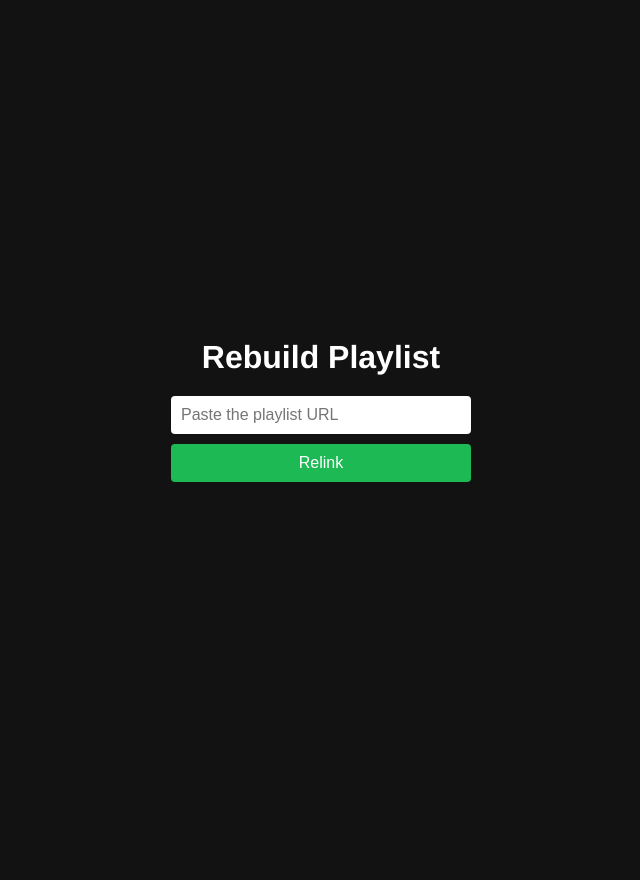
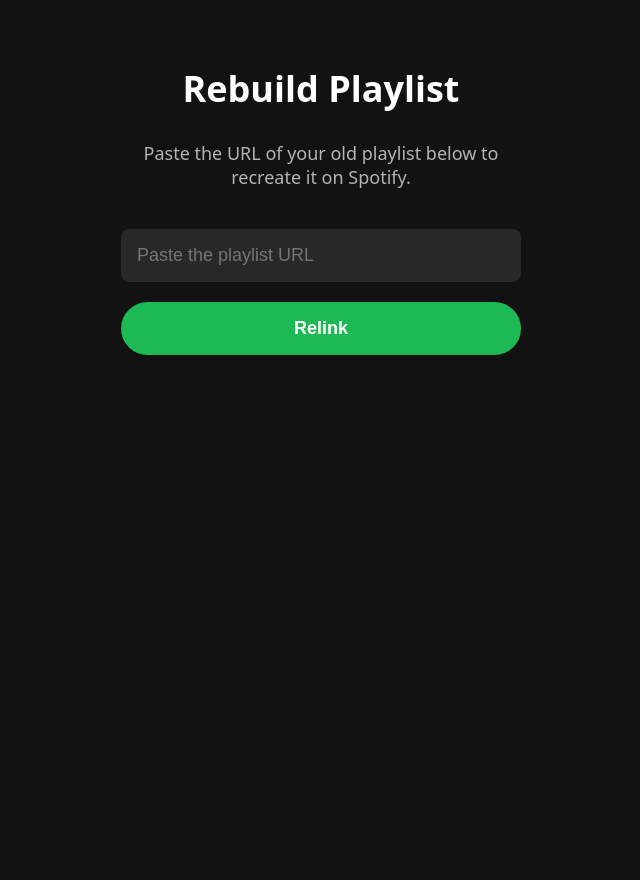
Before and after one commit to plkv/playlist-relinker, a Flask app: template templates/relink.html in a window 1280 px wide. Shown: the whole page, without its empty margins (319-959 px from the left). Before the commit the page ends 482 px from the top, so only its background shows below. Run offline with Flask 3, Linux system fonts and the light colour scheme; the template is opened without the code that fills it, so the values that code supplies are empty.

Commit message:
Update index page design based on Spotify style

```diff
--- a/templates/relink.html
+++ b/templates/relink.html
@@ -2,64 +2,89 @@
 <html lang="en">
 <head>
     <meta charset="UTF-8">
-    <title>Relink Playlist</title>
+    <title>Rebuild Playlist</title>
     <style>
         body {
             background-color: #121212;
             color: #FFFFFF;
-            font-family: 'Helvetica Neue', Helvetica, Arial, sans-serif;
+            font-family: system-ui, -apple-system, BlinkMacSystemFont, 'Inter', 'Segoe UI', Roboto, Oxygen, Ubuntu, Cantarell, 'Open Sans', 'Helvetica Neue', sans-serif;
             display: flex;
             flex-direction: column;
             align-items: center;
-            justify-content: center;
-            height: 100vh;
+            justify-content: flex-start;
+            min-height: 100vh;
             margin: 0;
+            padding: 40px 20px;
         }
         h1 {
-            margin-bottom: 20px;
+            font-size: 36px;
+            margin-bottom: 10px;
+            text-align: center;
+        }
+        p {
+            font-size: 18px;
+            color: #B3B3B3;
+            margin-bottom: 40px;
+            text-align: center;
+            max-width: 400px;
         }
         form {
             display: flex;
             flex-direction: column;
-            gap: 10px;
-            width: 300px;
+            gap: 20px;
+            width: 100%;
+            max-width: 400px;
         }
         input[type="text"] {
-            padding: 10px;
+            padding: 16px;
             border: none;
-            border-radius: 4px;
-            font-size: 16px;
+            border-radius: 8px;
+            font-size: 18px;
+            background-color: #282828;
+            color: #FFFFFF;
         }
         button {
-            padding: 10px;
+            padding: 16px;
             background-color: #1DB954;
             color: white;
             border: none;
-            border-radius: 4px;
-            font-size: 16px;
+            border-radius: 30px;
+            font-size: 18px;
+            font-weight: bold;
             cursor: pointer;
+            transition: background-color 0.3s ease;
         }
         button:hover {
             background-color: #1ed760;
         }
         table {
-            margin-top: 30px;
+            margin-top: 50px;
             border-collapse: collapse;
-            width: 80%;
+            width: 100%;
+            max-width: 800px;
+            background-color: #181818;
+            border-radius: 12px;
+            overflow: hidden;
         }
         th, td {
-            border: 1px solid #282828;
-            padding: 10px;
+            padding: 16px;
             text-align: left;
+            font-size: 16px;
+            border-bottom: 1px solid #282828;
         }
         th {
             background-color: #1DB954;
             color: white;
+            font-size: 16px;
+        }
+        td {
+            color: #FFFFFF;
         }
     </style>
 </head>
 <body>
     <h1>Rebuild Playlist</h1>
+    <p>Paste the URL of your old playlist below to recreate it on Spotify.</p>
     <form method="post">
         <input type="text" name="playlist_url" placeholder="Paste the playlist URL" required>
         <button type="submit">Relink</button>
```
